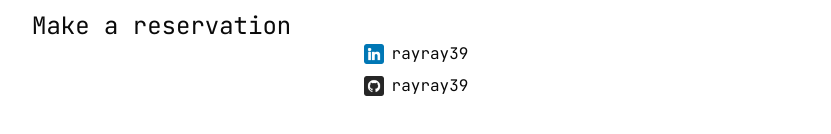
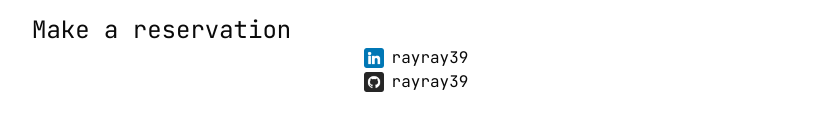
Before and after one commit to rayray39/prata, a Next.js app: page / in a window 1280 px wide. Shown: the part 494-628 px from the top of the page, without its empty margins (224-1055 px from the left). Built offline with nearby package versions, Linux system fonts and the light colour scheme.

Commit message:
Update margin

```diff
--- a/src/contact/contact.tsx
+++ b/src/contact/contact.tsx
@@ -9,7 +9,7 @@ export function Contact() {
                     <img className="w-5 h-5 mr-2" src="linkedin_blue.png" alt="linkedin" />
                     <a href="https://www.linkedin.com/in/rayray39/">rayray39</a>
                 </div>
-                <div className="flex items-center mt-2">
+                <div className="flex items-center">
                     <img className="w-5 h-5 mr-2" src="github_new.png" alt="github" />
                     <a href="https://www.github.com/rayray39">rayray39</a>
                 </div>
```
